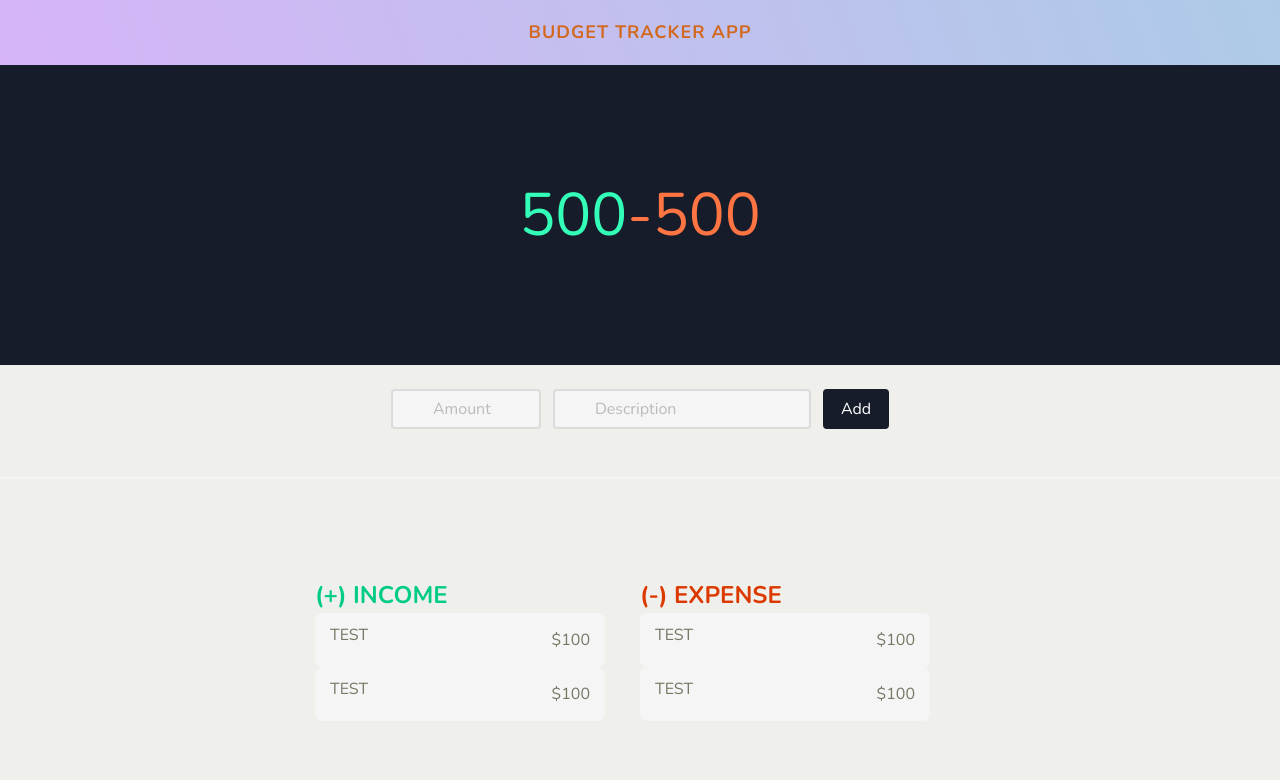
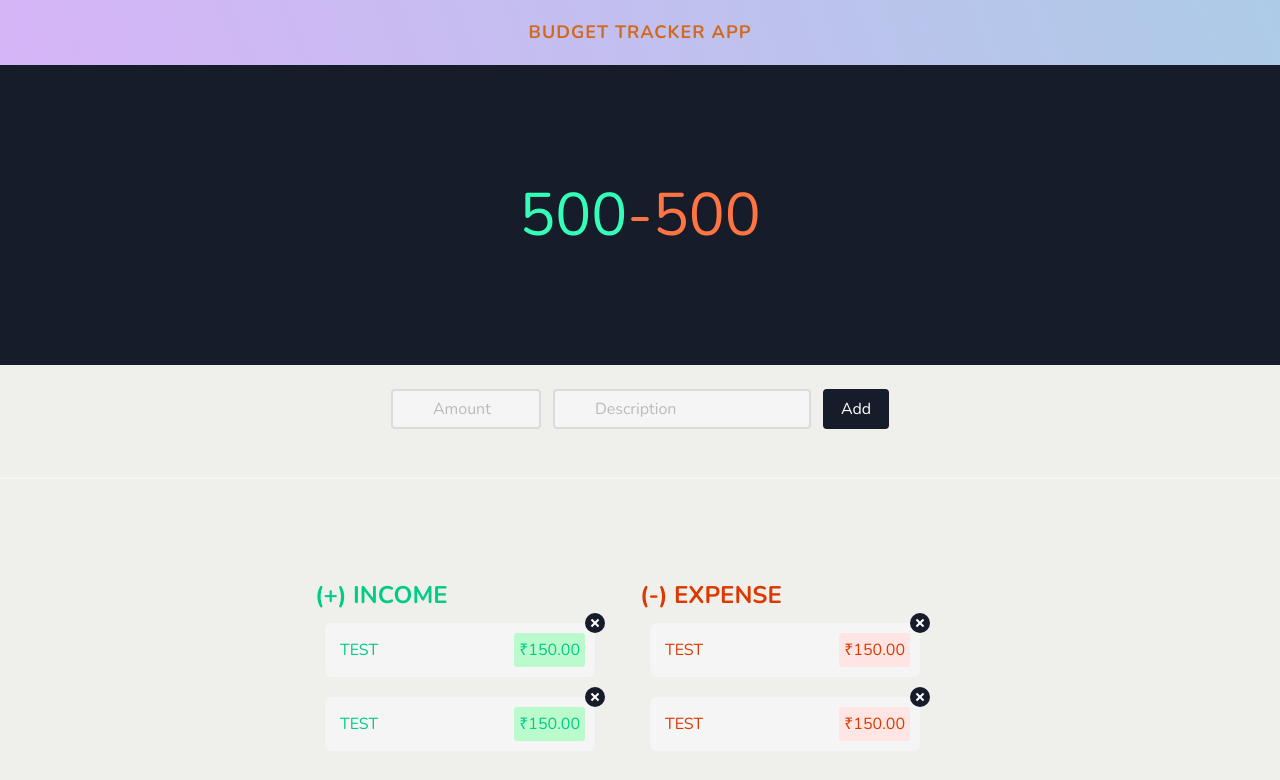
Before and after one commit to shijoshaji/budget-Calc, an Angular app: page / in a window 1280 px wide. Shown: the top 780 px of the page. Built offline with nearby package versions, Linux system fonts and the light colour scheme.

Commit message:
UI enchancement

```diff
--- a/src/app/display-budget-list/budget-card/budget-card.component.html
+++ b/src/app/display-budget-list/budget-card/budget-card.component.html
@@ -1,10 +1,12 @@
 <div class="root">
-    <div class="item">
+    <div class="item" [ngClass]="{'income': isIncome, 'expense':!isIncome}">
         <div class="description">
             <p>TEST</p>
         </div>
         <div class="amount">
-            <p>$100</p>
+            <p>{{amount | currency:currencyType}}</p>
         </div>
     </div>
+    <div class="delete x-icon" (click)="deleteBudget()">
+    </div>
 </div>
--- a/src/app/display-budget-list/budget-card/budget-card.component.scss
+++ b/src/app/display-budget-list/budget-card/budget-card.component.scss
@@ -3,6 +3,17 @@
 .root{
     display: flex;
     width: 100%;
+    position: relative;
+
+    .x-icon{
+        position: absolute;
+        background: $dark;
+        right: 0;
+
+        &:hover{
+            transform: scale(1.5);
+        }
+    }
 }
 
 .item{
@@ -12,11 +23,14 @@
     padding: 10px;
     border-radius: 7px;
     cursor: pointer;
+    margin: 10px;
 
     .description{
+        display: flex;
         flex-grow: 1;
         font-size: 16px;
         margin-left: 5px;
+        align-items: center;
     }
 
     .amount{
--- a/src/app/display-budget-list/budget-card/budget-card.component.ts
+++ b/src/app/display-budget-list/budget-card/budget-card.component.ts
@@ -1,4 +1,4 @@
-import { Component, OnInit } from '@angular/core';
+import { Component, Input, OnInit } from '@angular/core';
 
 @Component({
   selector: 'app-budget-card',
@@ -7,9 +7,19 @@ import { Component, OnInit } from '@angular/core';
 })
 export class BudgetCardComponent implements OnInit {
 
+  @Input()
+  isIncome: boolean | undefined;
+
+  amount = 150;
+  currencyType = 'INR';
   constructor() { }
 
   ngOnInit(): void {
   }
 
+  deleteBudget() {
+    console.log('deleted');
+
+  }
+
 }
--- a/src/app/display-budget-list/display-budget-list.component.html
+++ b/src/app/display-budget-list/display-budget-list.component.html
@@ -2,13 +2,13 @@
     <div class="budget-item-container">
         <div class="income">
             <h1>(+) Income</h1>
-            <app-budget-card></app-budget-card>
-            <app-budget-card></app-budget-card>
+            <app-budget-card [isIncome]="true"></app-budget-card>
+            <app-budget-card [isIncome]="true"></app-budget-card>
         </div>
         <div class="expense">
             <h1>(-) Expense</h1>
-            <app-budget-card></app-budget-card>
-            <app-budget-card></app-budget-card>
+            <app-budget-card [isIncome]="false"></app-budget-card>
+            <app-budget-card [isIncome]="false"></app-budget-card>
         </div>
 
     </div>
```
